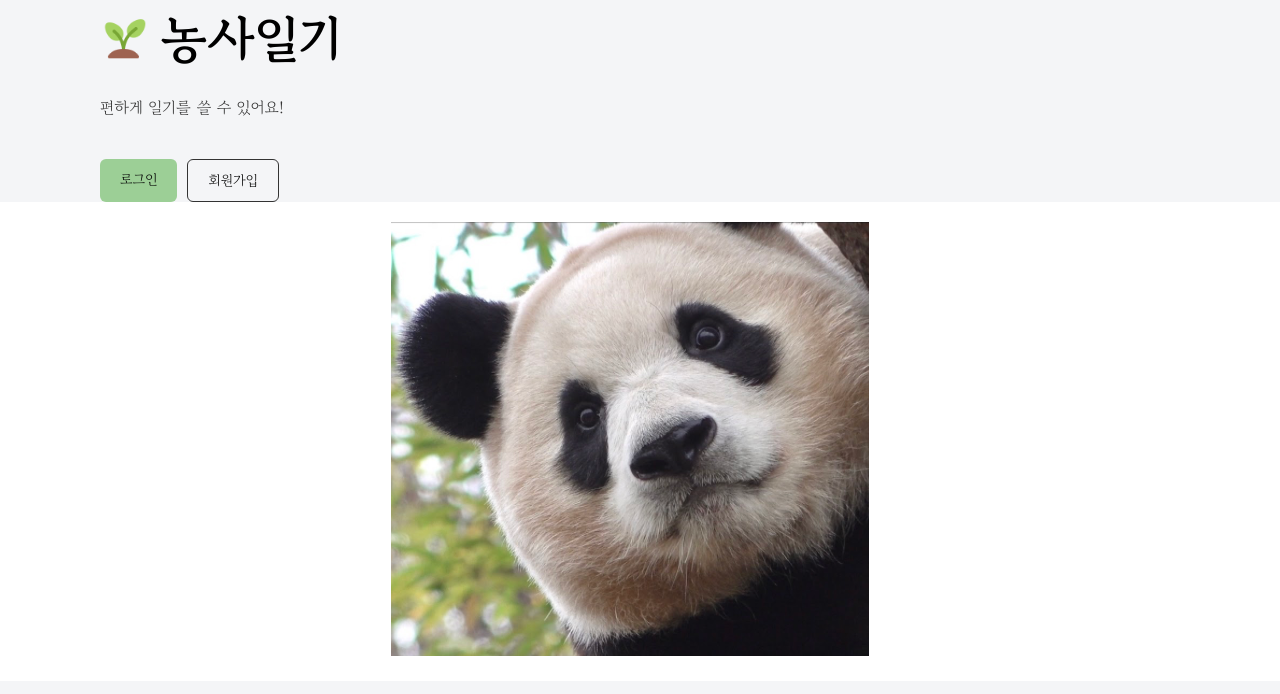
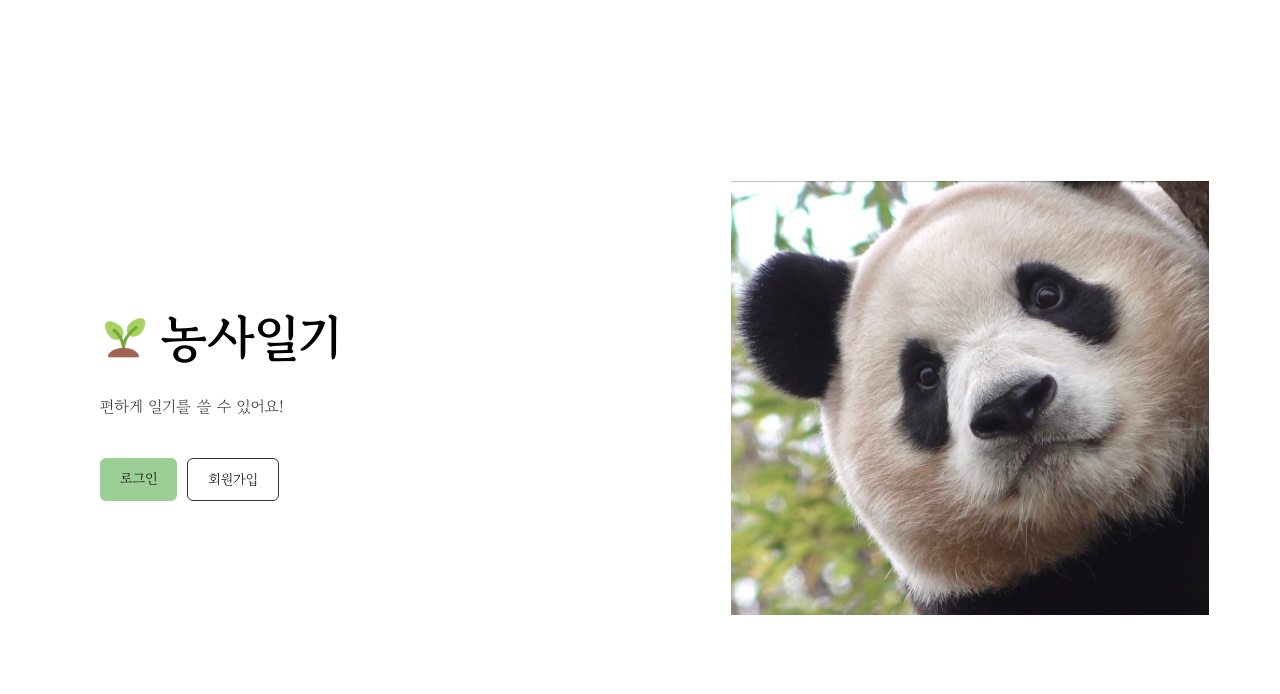
Before and after one commit to leeenzang/farmlog-front, a React (Vite) app: page / in a window 1280 px wide. Shown: the top 694 px of the page. Built offline with nearby package versions, Linux system fonts and the light colour scheme; no server answers.

Commit message:
style: 모바일 레이아웃 개선

```diff
--- a/src/components/MainLanding.css
+++ b/src/components/MainLanding.css
@@ -1,4 +1,4 @@
-.main-layout {
+.main-landing {
   display: flex;
   height: 100vh;
   background-color: #ffffff;
```
